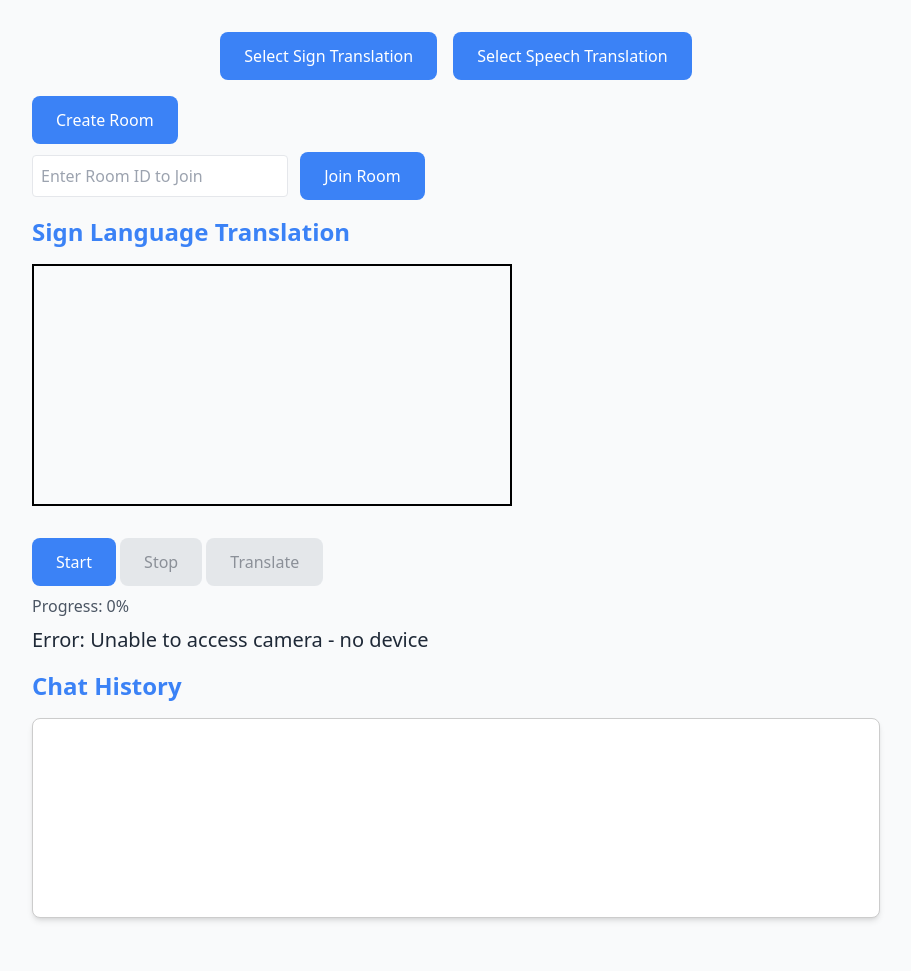
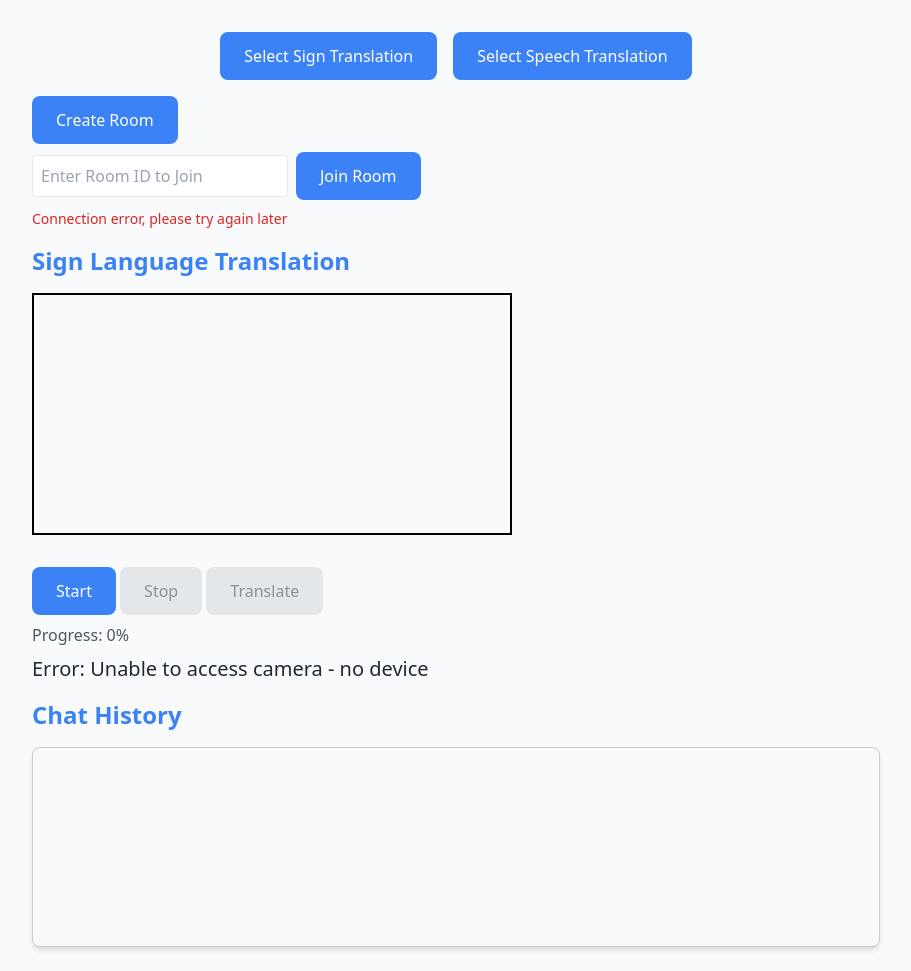
Before and after one commit to zakheng00/sign-language-translator-2025, a Python web app: template templates/room-mode.html in a window 1280 px wide. Shown: the part 96-1067 px from the top of the page, without its empty margins (184-1095 px from the left). Before the commit the page ends 1017 px from the top, so only its background shows below. Run offline with Jinja, Linux system fonts and the light colour scheme; the template is opened without the code that fills it, so the values that code supplies are empty; some libraries are stand-ins or nearby versions.

Commit message:
Improve room mode with better event handling and UI

```diff
--- a/templates/room-mode.html
+++ b/templates/room-mode.html
@@ -26,7 +26,8 @@
     #canvas { position: absolute; top: 100px; left: 50%; transform: translateX(-50%) scaleX(-1); }
     #audioCanvas { display: none; }
     .disabled { opacity: 0.5; pointer-events: none; }
-    #chatBox { height: 200px; overflow-y: auto; border: 1px solid #ccc; padding: 10px; }
+    #chatBox { height: 200px; overflow-y: auto; border: 1px solid #ccc; padding: 10px; background-color: #f9f9f9; }
+    .error { color: #dc2626; font-size: 0.875rem; }
   </style>
 </head>
 <body class="bg-gray-50 text-gray-800 font-sans">
@@ -44,11 +45,12 @@
 
       <div>
         <button id="createRoomBtn" class="bg-primary text-white px-6 py-3 rounded-lg hover:bg-secondary transition">Create Room</button>
-        <div class="mt-2">
+        <div class="mt-2 flex items-center space-x-2">
           <input type="text" id="joinRoomInput" placeholder="Enter Room ID to Join" class="border p-2 rounded w-64">
-          <button id="joinRoomBtn" class="bg-primary text-white px-6 py-3 rounded-lg hover:bg-secondary ml-2 transition">Join Room</button>
+          <button id="joinRoomBtn" class="bg-primary text-white px-6 py-3 rounded-lg hover:bg-secondary transition">Join Room</button>
         </div>
         <div id="currentRoom" class="mt-2 text-lg text-gray-700"></div>
+        <div id="roomError" class="error hidden"></div>
       </div>
 
       <div id="signSection" class="section hidden">
@@ -77,13 +79,16 @@
 
       <div class="mt-6">
         <h2 class="text-2xl font-semibold text-primary mb-4">Chat History</h2>
-        <div id="chatBox" class="bg-white rounded-lg shadow-md"></div>
+        <div id="chatBox" class="bg-white rounded-lg shadow-md p-4"></div>
       </div>
     </div>
   </div>
 
   <script>
     console.log('JavaScript running');
+
+    // DOM 加载完成后绑定事件
+    document.addEventListener('DOMContentLoaded', () => {
       const video = document.getElementById('video');
       const canvas = document.getElementById('canvas');
       const ctx = canvas.getContext('2d');
@@ -109,6 +114,7 @@
       const selectSignBtn = document.getElementById('selectSignBtn');
       const selectSpeechBtn = document.getElementById('selectSpeechBtn');
       const chatBox = document.getElementById('chatBox');
+      const roomError = document.getElementById('roomError');
       let signFrames = [];
       let speechAudioData = [];
       let capturingSign = false;
@@ -118,6 +124,16 @@
       let signFrameCount = 0;
       let socket = io();
       const API_URL = window.location.hostname === 'localhost' ? 'http://localhost:5000' : '';
+
+      // 验证 Socket.IO 连接
+      socket.on('connect', () => {
+        console.log('Connected to Socket.IO server');
+      });
+      socket.on('connect_error', (error) => {
+        console.error('Socket.IO connection error:', error);
+        roomError.textContent = 'Connection error, please try again later';
+        roomError.classList.remove('hidden');
+      });
 
       // Toggle sections
       function showSection(section) {
@@ -139,6 +155,13 @@
         messageDiv.innerHTML = `<span class="inline-block p-2 rounded ${isSelf ? 'bg-primary text-white' : 'bg-gray-200'}">${message}</span>`;
         chatBox.appendChild(messageDiv);
         chatBox.scrollTop = chatBox.scrollHeight;
+      }
+
+      // Show error
+      function showError(message) {
+        roomError.textContent = message;
+        roomError.classList.remove('hidden');
+        setTimeout(() => roomError.classList.add('hidden'), 5000);
       }
 
       // Initialize MediaPipe Holistic
@@ -384,15 +407,15 @@
         }
       }
 
-    // Create room
+      // Button event handlers
       createRoomBtn.addEventListener('click', () => {
         currentRoom = 'room_' + Math.random().toString(36).substr(2, 9);
         socket.emit('join_room', { room: currentRoom });
         currentRoomDiv.textContent = `Current Room: ${currentRoom} (Share this ID with another user)`;
         console.log(`Created and joined room: ${currentRoom}`);
+        roomError.classList.add('hidden');
       });
 
-    // Join room
       joinRoomBtn.addEventListener('click', () => {
         const roomId = joinRoomInput.value.trim();
         if (roomId) {
@@ -400,12 +423,12 @@
           socket.emit('join_room', { room: currentRoom });
           currentRoomDiv.textContent = `Current Room: ${currentRoom}`;
           console.log(`Joined room: ${currentRoom}`);
+          roomError.classList.add('hidden');
         } else {
-        alert('Please enter a valid room ID');
+          showError('Please enter a valid room ID');
         }
       });
 
-    // Select mode
       selectSignBtn.addEventListener('click', () => {
         showSection('sign');
       });
@@ -414,19 +437,6 @@
         showSection('speech');
       });
 
-    // Receive translation result
-    socket.on('translation_result', (data) => {
-      if (data.type === 'sign') {
-        outputSign.textContent = `Other's Sign Result: ${data.gesture || 'Unknown'}`;
-        probabilitiesSign.textContent = `Other's Probs: ${data.probabilities ? data.probabilities.map((p, i) => `${i}: ${p.toFixed(4)}`).join(', ') : 'N/A'}`;
-        addChatMessage(data.gesture || 'Unknown', false);
-      } else if (data.type === 'speech') {
-        outputSpeech.textContent = `Other's Speech Result: ${data.gesture || 'Unknown'}`;
-        addChatMessage(data.gesture || 'Unknown', false);
-      }
-    });
-
-    // Button events
       startSignBtn.addEventListener('click', () => {
         if (!capturingSign && currentRoom) {
           capturingSign = true;
@@ -444,14 +454,26 @@
 
       stopSignBtn.addEventListener('click', stopSignRecording);
       submitSignBtn.addEventListener('click', predictSign);
-
       startSpeechBtn.addEventListener('click', startAudioRecording);
       stopSpeechBtn.addEventListener('click', stopSpeechRecording);
       submitSpeechBtn.addEventListener('click', transcribeSpeech);
 
+      // Receive translation result
+      socket.on('translation_result', (data) => {
+        if (data.type === 'sign') {
+          outputSign.textContent = `Other's Sign Result: ${data.gesture || 'Unknown'}`;
+          probabilitiesSign.textContent = `Other's Probs: ${data.probabilities ? data.probabilities.map((p, i) => `${i}: ${p.toFixed(4)}`).join(', ') : 'N/A'}`;
+          addChatMessage(data.gesture || 'Unknown', false);
+        } else if (data.type === 'speech') {
+          outputSpeech.textContent = `Other's Speech Result: ${data.gesture || 'Unknown'}`;
+          addChatMessage(data.gesture || 'Unknown', false);
+        }
+      });
+
       // Initialize
-    showSection('sign'); // Default to sign translation
+      showSection('sign');
       startWebcam();
+    });
   </script>
 </body>
 </html>
```
Lines whose indentation alone changed are shown as unchanged.
